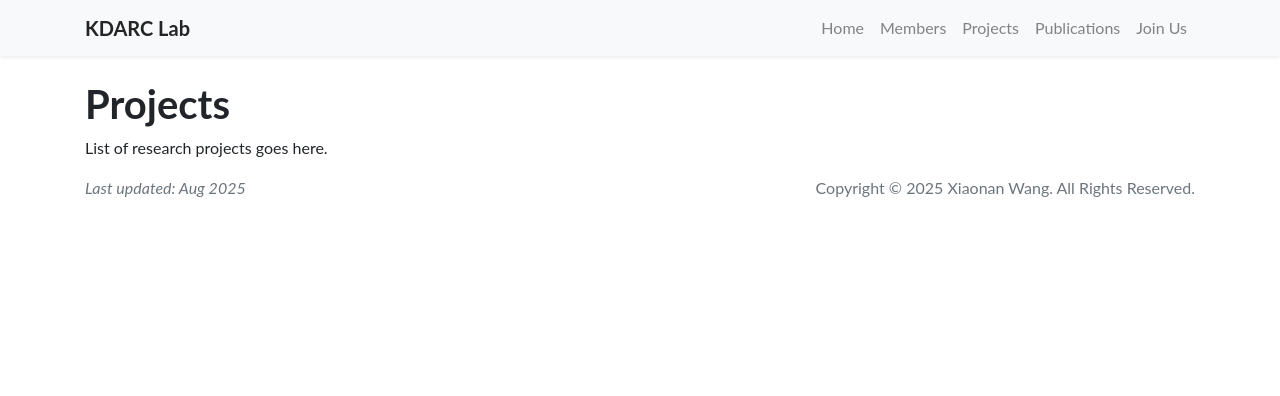
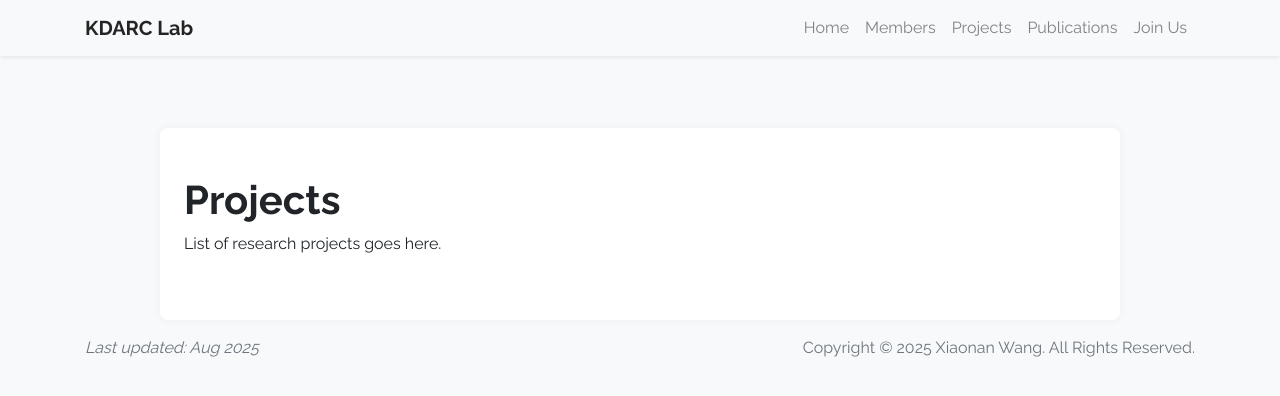
Before and after one commit to wangxiaonan-git/kdarc-lab, a Jekyll site: the page built from projects.html, in a window 1280 px wide. Shown: the top 396 px of the page. Built offline with Jekyll 4.4.1, drawn with Linux system fonts in a browser that asks for light colours.

Commit message:
Update default.html

```diff
--- a/_layouts/default.html
+++ b/_layouts/default.html
@@ -13,6 +13,44 @@
   <!-- Global CSS -->
   <link rel="stylesheet" href="/kdarc-lab/assets/css/global.css" />
 
+  <style>
+    body {
+      font-family: 'Raleway', sans-serif;
+      background-color: #f8f9fa;
+    }
+
+    .lab-banner {
+      background-color: rgba(52, 58, 64, 0.85); /* 半透明深灰背景 */
+      color: white;
+      padding: 100px 20px;
+      text-align: center;
+      backdrop-filter: blur(4px);
+    }
+
+    .lab-banner h1 {
+      font-size: 3rem;
+      font-weight: 700;
+    }
+
+    .lab-banner p {
+      font-size: 1.3rem;
+      margin-top: 10px;
+    }
+
+    .content-wrapper {
+      padding-top: 100px;
+      padding-bottom: 60px;
+      background-color: white;
+      box-shadow: 0 0 10px rgba(0, 0, 0, 0.05);
+      border-radius: 8px;
+    }
+
+    .container-narrow {
+      max-width: 960px;
+      margin: 0 auto;
+    }
+  </style>
+</head>
 
 <body>
   {% include navbar.html %}
@@ -26,13 +64,13 @@
   {% endif %}
 
   <!-- 正文区域 -->
-  <div class="container content-wrapper">
+  <div class="container container-narrow content-wrapper mt-5 px-4 py-5">
     {{ content }}
   </div>
 
   {% include footer.html %}
 
-  <!-- JS 资源 -->
+  <!-- JS -->
   <script src="https://code.jquery.com/jquery-3.5.1.min.js"></script>
   <script src="https://cdn.jsdelivr.net/npm/bootstrap@4.5.2/dist/js/bootstrap.bundle.min.js"></script>
 </body>
```
